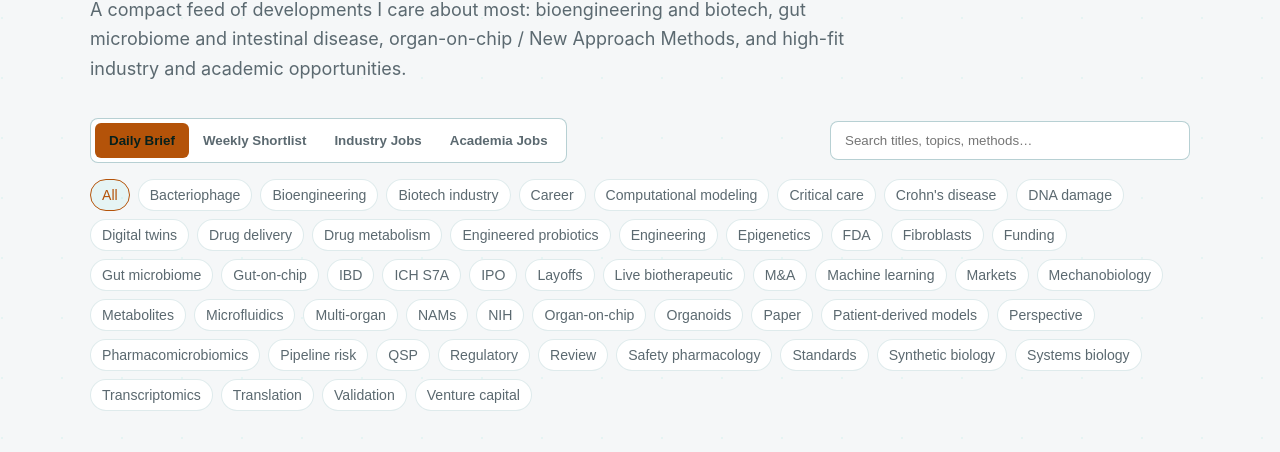
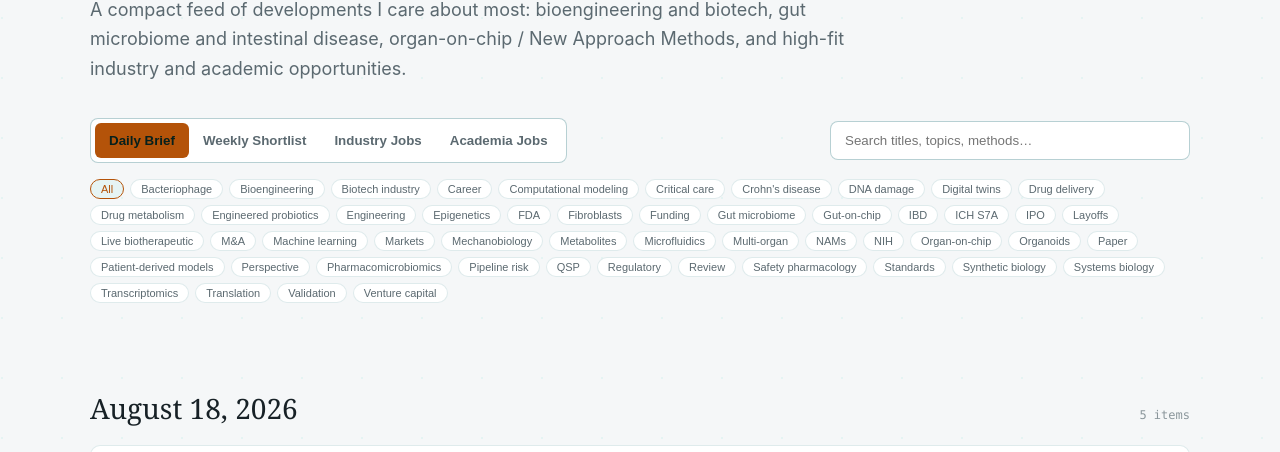
Before and after one commit to namtthan/research, a website: page briefings.html in a window 1280 px wide. Shown: the part 284-736 px from the top of the page. Drawn offline with Linux system fonts and the light colour scheme.

Commit message:
Update paper publication status and briefing filter badge size

```diff
--- a/briefings.css
+++ b/briefings.css
@@ -12,8 +12,8 @@ h1 em { color: var(--accent); font-style: italic; }
 .tab.active { background: var(--accent); color: #06201c; }
 .search input { width: min(360px, 76vw); background: var(--bg2); color: var(--text); border: 1px solid var(--line2); border-radius: 8px; padding: 11px 14px; outline: none; }
 .search input:focus { border-color: var(--accent); box-shadow: 0 0 0 3px var(--glow); }
-.filters { display: flex; gap: 8px; flex-wrap: wrap; margin-top: 16px; }
-.filter { border: 1px solid var(--line); background: var(--bg2); color: var(--muted); border-radius: 999px; padding: 7px 11px; cursor: pointer; font-size: 0.88rem; }
+.filters { display: flex; gap: 6px; flex-wrap: wrap; margin-top: 16px; }
+.filter { border: 1px solid var(--line); background: var(--bg2); color: var(--muted); border-radius: 999px; padding: 3px 10px; cursor: pointer; font-size: 11px; }
 .filter.active { border-color: var(--accent); color: var(--accent); background: rgba(45, 212, 191, 0.07); }
 .briefings { padding: 18px 0 80px; }
 .date-group { margin: 28px 0 40px; }
```
Also changed, not shown: index.html (+2 -2 lines).
